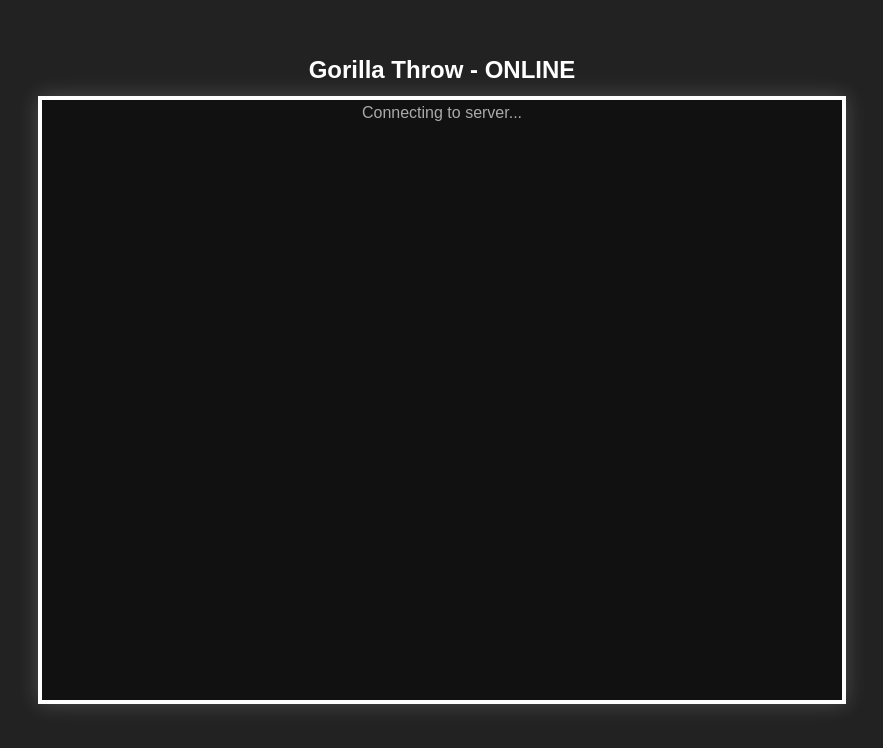
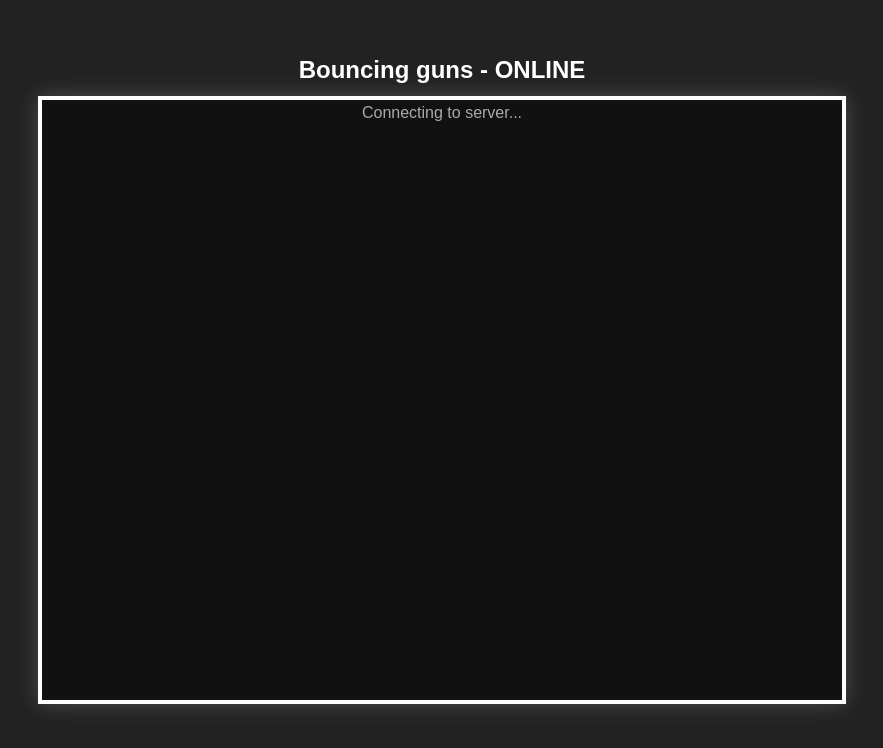
Before and after one commit to MoreyMohan/Bouncing-guns, a website: page public/index.html in a window 1280 px wide. Shown: the whole page, without its empty margins (198-1081 px from the left). Drawn offline with nearby package versions, Linux system fonts and the light colour scheme; no server answers.

Commit message:
upgrade 2.0.4

```diff
--- a/public/index.html
+++ b/public/index.html
@@ -3,7 +3,7 @@
 <head>
     <meta charset="UTF-8">
     <meta name="viewport" content="width=device-width, initial-scale=1.0, maximum-scale=1.0, user-scalable=no">
-    <title>Gorilla Throw Online</title>
+    <title>Bouncing guns Online</title>
     <script src="/socket.io/socket.io.js"></script>
     <style>
         body { margin: 0; display: flex; justify-content: center; align-items: center; height: 100vh; background-color: #222; color: white; font-family: sans-serif; overflow: hidden; touch-action: none; }
@@ -30,7 +30,7 @@
 
     <div id="gameContainer">
         <div id="ui">
-            <h2>Gorilla Throw - ONLINE</h2>
+            <h2>Bouncing guns - ONLINE</h2>
             <p id="roleText" style="color: #aaa;">Connecting to server...</p>
         </div>
         <canvas id="gameCanvas" width="800" height="600"></canvas>
```
